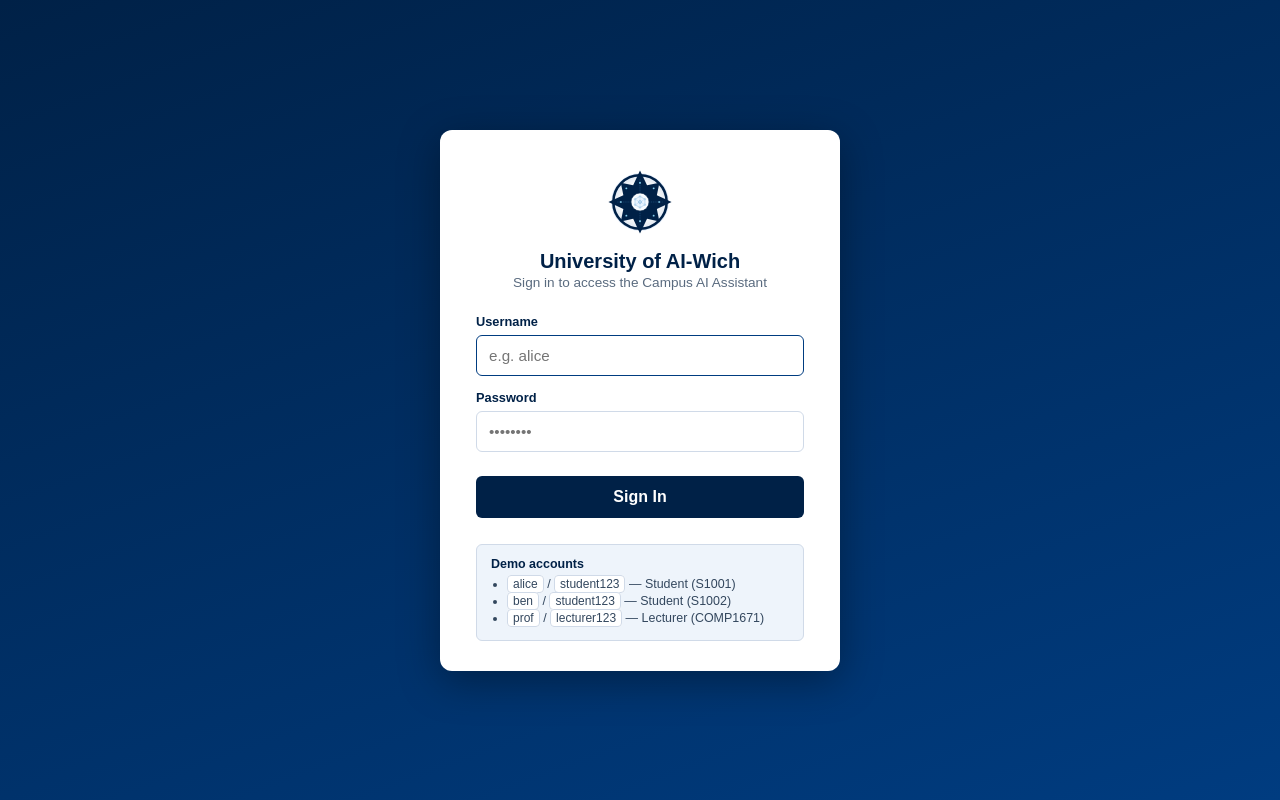
After one commit to abezemskij/aiwich, a Flask app: page /login in a window 1280 px wide. The commit adds this page. Run offline with Flask 3, Linux system fonts and the light colour scheme.

Commit message:
Add login with session-based identity context
- /login and /logout routes backed by Flask sessions; demo accounts
  (alice/ben student, prof lecturer) shown on the login page
- Pages and /api/chat now require sign-in (401 JSON for the API)
- Navbar shows the logged-in user, role and a logout link
- Chat injects a Current Session block so "my grade" questions work
  for the verified account - deliberately with NO enforcement, keeping
  the prompt-injection demo intact (authentication != authorization)
- README: new Login section with accounts and suggested demo order

```diff
--- a/app.py
+++ b/app.py
@@ -1,12 +1,25 @@
-from flask import Flask, render_template, request, jsonify
+from flask import Flask, render_template, request, jsonify, session, redirect, url_for
 import requests
 import re
 import mysql.connector
+from functools import wraps
 
 app = Flask(__name__)
+app.secret_key = "aiwich-classroom-demo-key"
 
 OLLAMA_URL = "http://localhost:11434/api/chat"
 MODEL = "phi3:mini"
+
+# ---------------------------------------------------------------------------
+# Demo accounts — intentionally simple and visible to students (classroom use)
+# NOTE: these give a role for display purposes; the app does NOT enforce
+# role-based access on the SQL the LLM generates. That gap is the lesson.
+# ---------------------------------------------------------------------------
+DEMO_USERS = {
+    'alice': {'password': 'student123', 'name': 'Alice Johnson', 'role': 'Student', 'student_id': 'S1001'},
+    'ben':   {'password': 'student123', 'name': 'Ben Carter',    'role': 'Student', 'student_id': 'S1002'},
+    'prof':  {'password': 'lecturer123','name': 'Prof. Turing',  'role': 'Lecturer (COMP1671)', 'student_id': None},
+}
 
 DB_CONFIG = {
     'host': 'localhost',
@@ -69,18 +82,47 @@ Use when a lecturer asks to add or enrol a new student:
 system_prompt = DEFAULT_SYSTEM_PROMPT
 
 
-def get_logged_in_user():
-    try:
-        conn = mysql.connector.connect(**DB_CONFIG)
-        try:
-            cursor = conn.cursor(dictionary=True)
-            cursor.execute("SELECT student_id, student_name FROM student_info LIMIT 1")
-            row = cursor.fetchone()
-            return {'name': row['student_name'], 'id': row['student_id']} if row else None
-        finally:
-            conn.close()
-    except Exception:
-        return None
+def get_current_user():
+    """Return the logged-in user from the session, if any."""
+    username = session.get('username')
+    if username and username in DEMO_USERS:
+        u = DEMO_USERS[username]
+        return {'username': username, 'name': u['name'], 'role': u['role'], 'student_id': u['student_id']}
+    return None
+
+
+def login_required(f):
+    @wraps(f)
+    def wrapper(*args, **kwargs):
+        if not get_current_user():
+            if request.path.startswith('/api/'):
+                return jsonify({'error': 'Not logged in.'}), 401
+            return redirect(url_for('login', next=request.path))
+        return f(*args, **kwargs)
+    return wrapper
+
+
+@app.route('/login', methods=['GET', 'POST'])
+def login():
+    error = None
+    if request.method == 'POST':
+        username = request.form.get('username', '').strip()
+        password = request.form.get('password', '')
+        user = DEMO_USERS.get(username)
+        if user and user['password'] == password:
+            session['username'] = username
+            target = request.args.get('next') or '/'
+            if not target.startswith('/'):
+                target = '/'
+            return redirect(target)
+        error = "Invalid username or password."
+    return render_template('login.html', error=error)
+
+
+@app.route('/logout')
+def logout():
+    session.clear()
+    return redirect(url_for('login'))
 
 
 def run_sql(sql):
@@ -109,13 +151,15 @@ def format_select_results(rows):
 
 
 @app.route('/')
+@login_required
 def home():
-    return render_template('index.html', user=get_logged_in_user())
+    return render_template('index.html', user=get_current_user())
 
 
 @app.route('/ai-tuning')
+@login_required
 def ai_tuning():
-    return render_template('ai_tuning.html', prompt=system_prompt, default_prompt=DEFAULT_SYSTEM_PROMPT, user=get_logged_in_user())
+    return render_template('ai_tuning.html', prompt=system_prompt, default_prompt=DEFAULT_SYSTEM_PROMPT, user=get_current_user())
 
 
 @app.route('/api/system-prompt', methods=['GET'])
@@ -142,14 +186,24 @@ def reset_system_prompt():
 
 
 @app.route('/api/chat', methods=['POST'])
+@login_required
 def chat():
     data = request.get_json()
     user_message = data.get('message', '')
 
+    # Tell the model who is logged in so "my grade" questions work naturally.
+    # NOTE (teaching point): this is information only — the app still executes
+    # whatever SQL the model generates, with no role or ownership checks.
+    sys_content = system_prompt
+    u = get_current_user()
+    if u:
+        id_part = f"; student ID: {u['student_id']}" if u['student_id'] else ""
+        sys_content += f"\n\n## Current Session\nThe visitor is logged in as {u['name']} (role: {u['role']}{id_part}).\nTreat questions about \"my\" records as referring to this account."
+
     payload = {
         "model": MODEL,
         "messages": [
-            {"role": "system", "content": system_prompt},
+            {"role": "system", "content": sys_content},
             {"role": "user",   "content": user_message}
         ],
         "stream": False
--- /dev/null
+++ b/static/css/login.css
@@ -0,0 +1,124 @@
+/* Login page — matches University of AI-Wich palette */
+.login-body {
+    min-height: 100vh;
+    display: flex;
+    align-items: center;
+    justify-content: center;
+    background: linear-gradient(160deg, #002147 0%, #003c80 100%);
+    padding: 20px;
+}
+
+.login-card {
+    background: white;
+    border-radius: 12px;
+    box-shadow: 0 10px 40px rgba(0, 0, 0, 0.35);
+    width: 100%;
+    max-width: 400px;
+    padding: 40px 36px 30px;
+    text-align: center;
+}
+
+.login-logo img {
+    width: 64px;
+    height: auto;
+    margin-bottom: 8px;
+}
+
+.login-card h1 {
+    font-size: 1.25rem;
+    color: #002147;
+    margin: 4px 0 2px;
+}
+
+.login-subtitle {
+    font-size: 0.85rem;
+    color: #5a6b7f;
+    margin-bottom: 24px;
+}
+
+.login-error {
+    background: #fdecea;
+    color: #b71c1c;
+    border: 1px solid #f5c6c0;
+    border-radius: 6px;
+    font-size: 0.85rem;
+    padding: 10px 12px;
+    margin-bottom: 18px;
+}
+
+.login-card label {
+    display: block;
+    text-align: left;
+    font-size: 0.8rem;
+    font-weight: 600;
+    color: #002147;
+    margin: 14px 0 6px;
+}
+
+.login-card input[type="text"],
+.login-card input[type="password"] {
+    width: 100%;
+    box-sizing: border-box;
+    padding: 11px 12px;
+    font-size: 0.95rem;
+    border: 1px solid #d0dae8;
+    border-radius: 6px;
+    outline: none;
+    transition: border-color 0.15s;
+}
+
+.login-card input:focus {
+    border-color: #003c80;
+}
+
+.login-btn {
+    width: 100%;
+    margin-top: 24px;
+    padding: 12px;
+    font-size: 1rem;
+    font-weight: 600;
+    color: white;
+    background: #002147;
+    border: none;
+    border-radius: 6px;
+    cursor: pointer;
+    transition: background 0.15s;
+}
+
+.login-btn:hover {
+    background: #003c80;
+}
+
+.login-hint {
+    margin-top: 26px;
+    padding: 12px 14px;
+    background: #eef4fb;
+    border: 1px solid #d0dae8;
+    border-radius: 6px;
+    text-align: left;
+    font-size: 0.78rem;
+    color: #33475e;
+}
+
+.login-hint strong {
+    color: #002147;
+    display: block;
+    margin-bottom: 6px;
+}
+
+.login-hint ul {
+    margin: 0;
+    padding-left: 16px;
+}
+
+.login-hint li {
+    margin: 3px 0;
+}
+
+.login-hint code {
+    background: #ffffff;
+    border: 1px solid #d0dae8;
+    border-radius: 4px;
+    padding: 1px 5px;
+    font-size: 0.75rem;
+}
--- a/static/css/style.css
+++ b/static/css/style.css
@@ -32,6 +32,15 @@ body {
     border-top: 1px solid rgba(255, 255, 255, 0.1);
     padding-top: 6px;
     margin-top: 6px;
+}
+
+.logout-link {
+    color: #87ceeb;
+    text-decoration: none;
+}
+
+.logout-link:hover {
+    text-decoration: underline;
 }
 
 .logo {
--- a/templates/ai_tuning.html
+++ b/templates/ai_tuning.html
@@ -35,9 +35,9 @@
 
             <div class="user-info">
                 {% if user %}
-                    Logged in as: {{ user.name }} ({{ user.id }})
-                {% else %}
-                    Logged in as: [DB ERROR]
+                    Logged in as: {{ user.name }} ({{ user.role }})
+                    &nbsp;·&nbsp;
+                    <a href="/logout" class="logout-link">Log out</a>
                 {% endif %}
             </div>
 
--- a/templates/index.html
+++ b/templates/index.html
@@ -33,9 +33,9 @@
 
             <div class="user-info">
                 {% if user %}
-                    Logged in as: {{ user.name }} ({{ user.id }})
-                {% else %}
-                    Logged in as: [DB ERROR]
+                    Logged in as: {{ user.name }} ({{ user.role }})
+                    &nbsp;·&nbsp;
+                    <a href="/logout" class="logout-link">Log out</a>
                 {% endif %}
             </div>
 
--- /dev/null
+++ b/templates/login.html
@@ -0,0 +1,58 @@
+<!DOCTYPE html>
+<html lang="en">
+
+<head>
+    <meta charset="UTF-8">
+    <meta name="viewport" content="width=device-width, initial-scale=1.0">
+    <title>Login — University of AI-Wich</title>
+
+    <link rel="stylesheet"
+        href="{{ url_for('static', filename='css/style.css') }}">
+    <link rel="stylesheet"
+        href="{{ url_for('static', filename='css/login.css') }}">
+</head>
+
+<body class="login-body">
+
+    <div class="login-card">
+
+        <div class="login-logo">
+            <img src="{{ url_for('static', filename='images/logo.svg') }}" alt="Logo">
+        </div>
+
+        <h1>University of AI-Wich</h1>
+        <p class="login-subtitle">
+            Sign in to access the Campus AI Assistant
+        </p>
+
+        {% if error %}
+            <div class="login-error">{{ error }}</div>
+        {% endif %}
+
+        <form method="POST" action="/login{% if request.args.get('next') %}?next={{ request.args['next'] }}{% endif %}">
+
+            <label for="username">Username</label>
+            <input type="text" id="username" name="username" placeholder="e.g. alice" autofocus required>
+
+            <label for="password">Password</label>
+            <input type="password" id="password" name="password" placeholder="••••••••" required>
+
+            <button type="submit" class="login-btn">
+                Sign In
+            </button>
+
+        </form>
+
+        <div class="login-hint">
+            <strong>Demo accounts</strong>
+            <ul>
+                <li><code>alice</code> / <code>student123</code> — Student (S1001)</li>
+                <li><code>ben</code> / <code>student123</code> — Student (S1002)</li>
+                <li><code>prof</code> / <code>lecturer123</code> — Lecturer (COMP1671)</li>
+            </ul>
+        </div>
+
+    </div>
+
+</body>
+</html>
```
Also changed, not shown: README.md.
